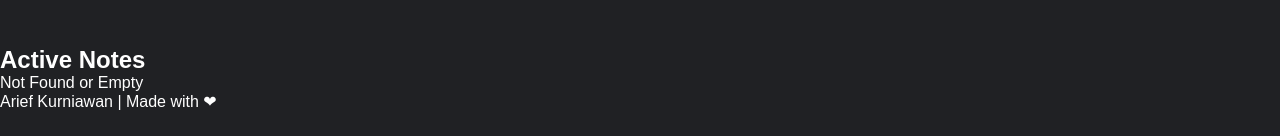
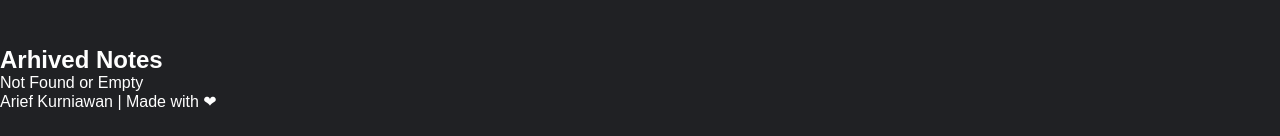
Before and after one commit to arief-github/note-app, a React (Create React App) app: page / in a window 1280 px wide. Shown: the part 525-661 px from the top of the page. Built offline with nearby package versions, Linux system fonts and the light colour scheme.

Commit message:
adding archive feature

```diff
--- a/src/NoteApp/NotesApp.js
+++ b/src/NoteApp/NotesApp.js
@@ -25,12 +25,10 @@ class NotesApp extends React.Component {
 	}
 
 	onArchivedHandler(id) {
-		this.setState((prevState) => {
-			notes: prevState.notes.map((note) => note.id === id ?
-			{
-			...note,
-			archived: !note.archived,
-			} : note)
+	 this.setState((prevState) => {
+			return {
+				notes: prevState.notes.map((note) => note.id === id ? {...note, archived: !note.archived} : note),
+			}
 		})
 	}
 
@@ -39,8 +37,10 @@ class NotesApp extends React.Component {
 		return (
 			<div>
 				<Header/>
-				<NotesActive notes={this.state.notes} onDelete={this.onDeleteHandler} onArchived={this.onArchivedHandler}/>
-				<NotesArchived notes={this.state.notes} onDelete={this.onDeleteHandler} onArchived={this.onArchivedHandler}/>
+				<div className='notes-app__body'>
+					<NotesActive notes={this.state.notes} onDelete={this.onDeleteHandler} onArchived={this.onArchivedHandler}/>
+					<NotesArchived notes={this.state.notes} onDelete={this.onDeleteHandler} onArchived={this.onArchivedHandler}/>
+				</div>
 				<Footer/>
 			</div>
 		)
--- a/src/NoteApp/NotesArchived.js
+++ b/src/NoteApp/NotesArchived.js
@@ -7,7 +7,7 @@ const NotesArchived = ({ notes, onDelete, onArchived }) => {
 
     return (
         <div>
-			<h2> Active Notes </h2>
+			<h2> Arhived Notes </h2>
 			{
 				filteredNotes.length === 0 ? (
 					<NotesNotFound/>
```
